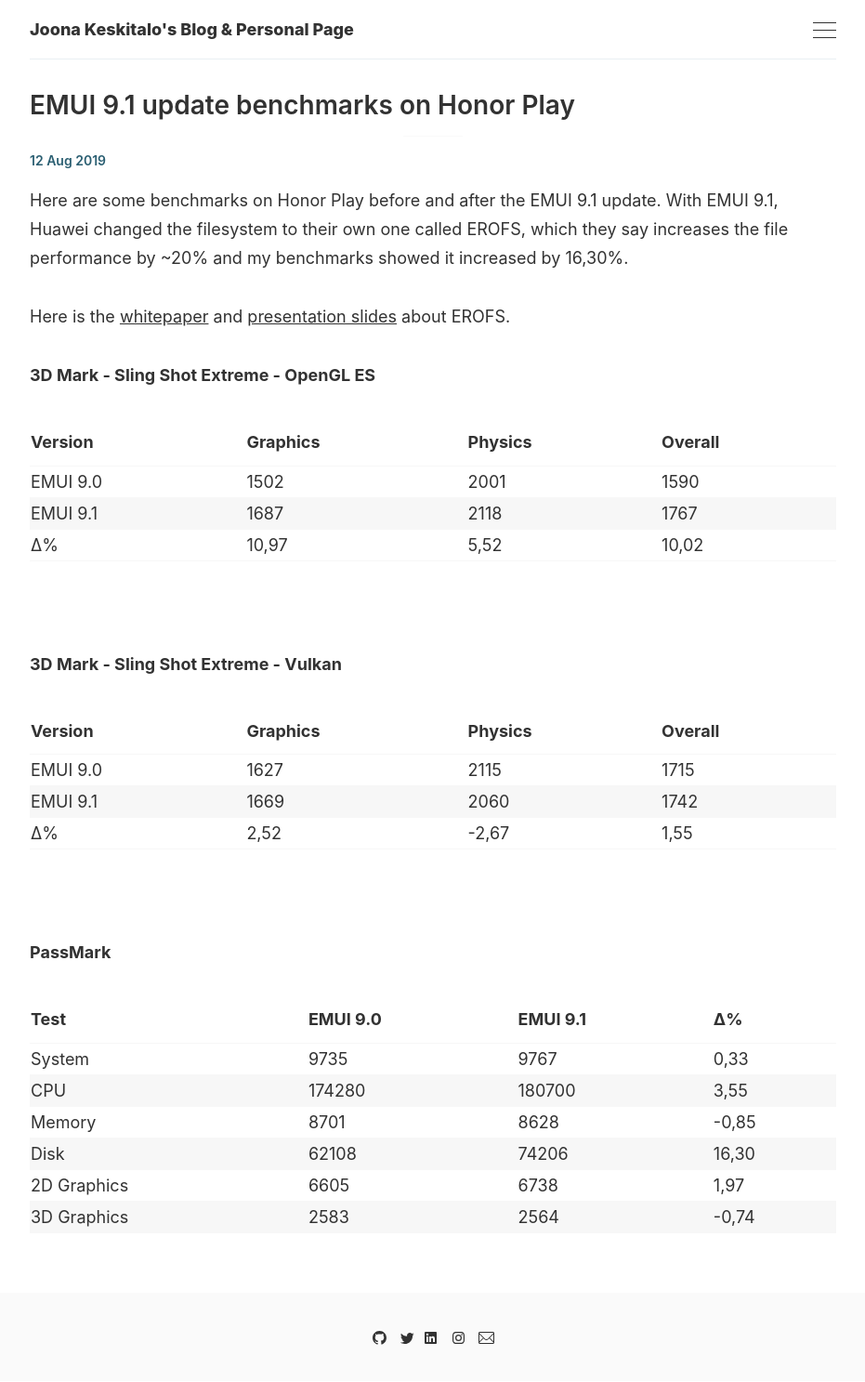
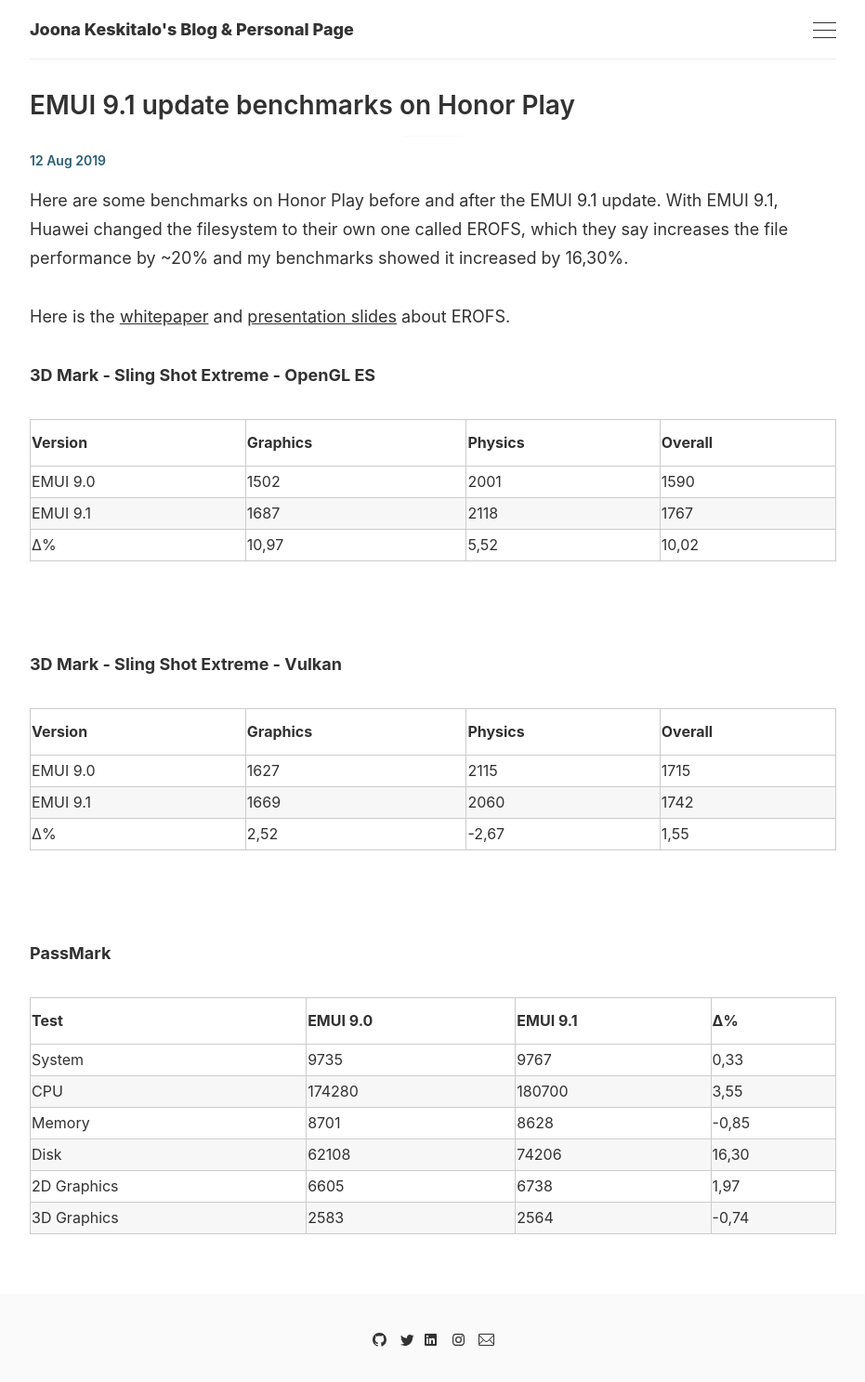
Before and after one commit to joonakeskitalo/joonakeskitalo.github.io, a Jekyll site: the page built from _posts/2019-08-12-EMUI-91-update-benchmarks.md, in a window 1280 px wide. Shown: the whole page at 93% size, without its empty margins (174-1105 px from the left). Built offline with Jekyll 4.4.1, drawn with Linux system fonts in a browser that asks for light colours.

Commit message:
Add borders to tables

```diff
--- a/_sass/elements/_table.scss
+++ b/_sass/elements/_table.scss
@@ -4,6 +4,7 @@
 
 table {
   width: 100%;
+  font-size: 1rem;
 }
 
 th {
@@ -12,7 +13,7 @@
 }
 
 th, td {
-  border-bottom: 1px solid #F7F7F7;
+  border: 1px solid #CCCCCC;
 }
 
 tr:nth-child(even) {background-color: #F7F7F7;}
```
